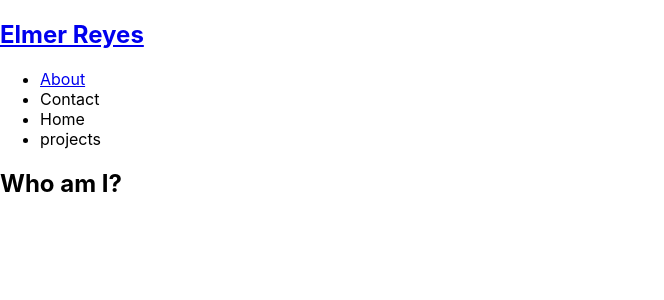
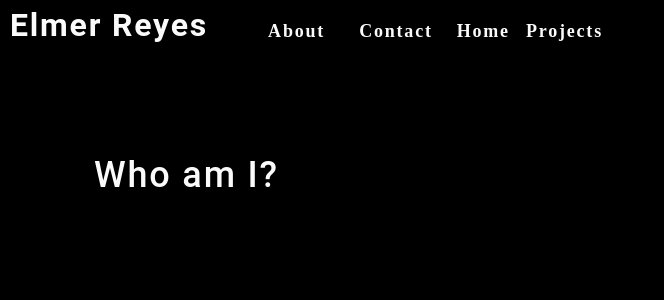
Before and after one commit to Erey2790/react-portf, a React (Create React App) app: page / in a window 1280 px wide. Shown: the top 300 px of the page, without its empty margins (0-664 px from the left). Built offline with nearby package versions, Linux system fonts and the light colour scheme.

Commit message:
added base css file to customize later

```diff
--- a/src/components/Nav/index.js
+++ b/src/components/Nav/index.js
@@ -4,7 +4,7 @@
 function Nav() {
   const  categories = [
     { name: 'Home', description: 'Brings you back to homepage' },
-    { name: 'projects', description: 'List of projects' },
+    { name: 'Projects', description: 'List of projects' },
 
   ];
 
--- a/src/index.css
+++ b/src/index.css
@@ -1,13 +1,295 @@
+
+main {
+	margin: 0 auto;
+	max-width: 90%;
+  padding: 50px 30px;
+}
+:root {
+  --primary: #8c54ff;
+  --secondary: #F3A847;
+  --tertiary: #B12704;
+  --light: #fafafa;
+  --dark: #000000;
+  --darker: #111111;
+  --error: rgb(228, 46, 1);
+  --spacing-one: calc(1rem * 0.5);
+  --spacing-two: calc(1rem);
+  --spacing-five: calc(2.5rem);
+
+}
+
+* {
+  box-sizing: border-box;
+}
+
+html,
+body {
+  min-height: 100%;
+}
+
 body {
   margin: 0;
-  font-family: -apple-system, BlinkMacSystemFont, 'Segoe UI', 'Roboto', 'Oxygen',
-    'Ubuntu', 'Cantarell', 'Fira Sans', 'Droid Sans', 'Helvetica Neue',
-    sans-serif;
-  -webkit-font-smoothing: antialiased;
-  -moz-osx-font-smoothing: grayscale;
+  padding: 0;
+  font-weight: 600;
+  line-height: 1.5;
+  font-size: 18px;
+  letter-spacing: .1em;
+  background: var(--dark);
+  color: var(--light);
+  font-family: 'Poiret One', cursive;
+
 }
 
-code {
-  font-family: source-code-pro, Menlo, Monaco, Consolas, 'Courier New',
-    monospace;
+h1,
+h2,
+h3,
+h4,
+h5,
+h6 {
+  font-family: 'Roboto', sans-serif;
+  font-weight: 500;
+  margin: 5px 0;
+  line-height: 1.25;
 }
+
+h1 {
+  font-size: 2.25rem;
+}
+
+h2 {
+  font-size: 2rem;
+}
+
+h3 {
+  font-size: 1.75rem;
+}
+
+h4 {
+  font-size: 1.5rem;
+}
+
+h5 {
+  font-size: 1.25rem;
+}
+
+h6 {
+  font-size: 1rem;
+}
+
+p {
+  font-size: 1.1rem;
+  margin-top: 0;
+}
+
+a {
+  color: var(--tertiary);
+  text-decoration: none;
+  font-weight: bold;
+}
+
+a:hover {
+  text-decoration: underline;
+}
+
+header {
+  background: var(--dark);
+}
+
+header a {
+  color: var(--light);
+}
+
+button {
+  font-size: 1rem;
+  text-decoration: none;
+  padding: 0.25rem 1rem;
+  border-radius: .5rem;
+  border: none;
+  outline: none;
+  cursor: pointer;
+  margin: 0 1px;
+  background-color: var(--secondary);
+}
+
+button:hover {
+  opacity: .8;
+}
+
+button[disabled] {
+  cursor: default;
+  opacity: .8;
+}
+
+img {
+  max-width: 100%;
+}
+
+span[role="img"] {
+  cursor: default;
+}
+
+form {
+  width: 40%;
+}
+
+input {
+  font-size: 1rem;
+  padding: 0.25rem;
+  border: 1px solid var(--dark);
+  outline: none;
+  border-radius: 3px;
+  transition: box-shadow 0.2s;
+}
+
+input:focus {
+  border: 1px solid var(--secondary);
+  box-shadow: 0 0 .25rem rgba(0, 0, 0, .5);
+}
+
+li {
+  list-style: none;
+}
+
+nav a:hover {
+  text-decoration: none;
+}
+
+nav  li {
+  cursor: pointer;
+}
+
+textarea {
+	width: 600px;
+	height: 120px;
+	border: 3px solid #cccccc;
+	padding: 5px;
+}
+
+.container {
+  width: 85%;
+  max-width: 1200px;
+  margin-left: auto;
+  margin-right: auto;
+}
+
+.flex-row {
+  display: flex;
+  flex-wrap: wrap;
+}
+
+.space-between {
+  justify-content: space-between;
+}
+
+.flex-end {
+  justify-content: flex-end;
+}
+
+.mx-1 {
+  margin-right: var(--spacing-one);
+  margin-left: var(--spacing-one);
+}
+
+.mx-2 {
+  margin-right: var(--spacing-two);
+  margin-left: var(--spacing-two);
+}
+
+.my-1 {
+  margin-top: var(--spacing-one);
+  margin-bottom: var(--spacing-one);
+}
+
+.my-2 {
+  margin-top: var(--spacing-two);
+  margin-bottom: var(--spacing-two);
+}
+
+.my-5 {
+  margin-top: var(--spacing-five);
+  margin-bottom: var(--spacing-five);
+}
+
+.px-1 {
+  padding-right: var(--spacing-one);
+  padding-left: var(--spacing-one);
+}
+
+.px-2 {
+  padding-right: var(--spacing-two);
+  padding-left: var(--spacing-two);
+}
+
+.py-1 {
+  padding-top: var(--spacing-one);
+  padding-bottom: var(--spacing-one);
+}
+
+.py-2 {
+  padding-top: var(--spacing-two);
+  padding-bottom: var(--spacing-two);
+}
+
+.card {
+  width: 25%;
+  text-align: center;
+}
+
+.img-thumbnail {
+  width: auto;
+  height: 300px;
+  margin-bottom: 50px;
+  cursor: pointer;
+}
+
+.modalBackdrop {
+	background: rgba(0, 0, 0, .65);
+	bottom: 0;
+	left: 0;
+	overflow: auto;
+	position: fixed;
+	right: 0;
+	top: 0;
+	z-index: 1;
+}
+
+.modalContainer {
+	background: var(--darker);
+	border-radius: 5px;
+	max-width: 100%;
+	margin: 50px auto;
+	padding: 15px;
+	width: 960px;
+}
+
+.modalTitle {
+	font-size: 18px;
+	font-weight: 600;
+	margin-bottom: 25px;
+}
+
+button {
+	background: var(--primary);
+	border: 0;
+	border-radius: 5px;
+	color: #fff;
+	cursor: pointer;
+	font-size: 16px;
+	font-weight: 600;
+	margin-bottom: 30px;
+	padding: 10px 15px;
+}
+
+a {
+	border-radius: 5px;
+	color: var(--primary);
+	font-weight: 600;
+	padding: 2px 4px;
+	margin-left: -2px;
+	margin-right: -2px;
+
+}
+
+.navActive {
+  color: var(--secondary);
+}
```
Also changed, not shown: src/utils/helpers.js (added).
